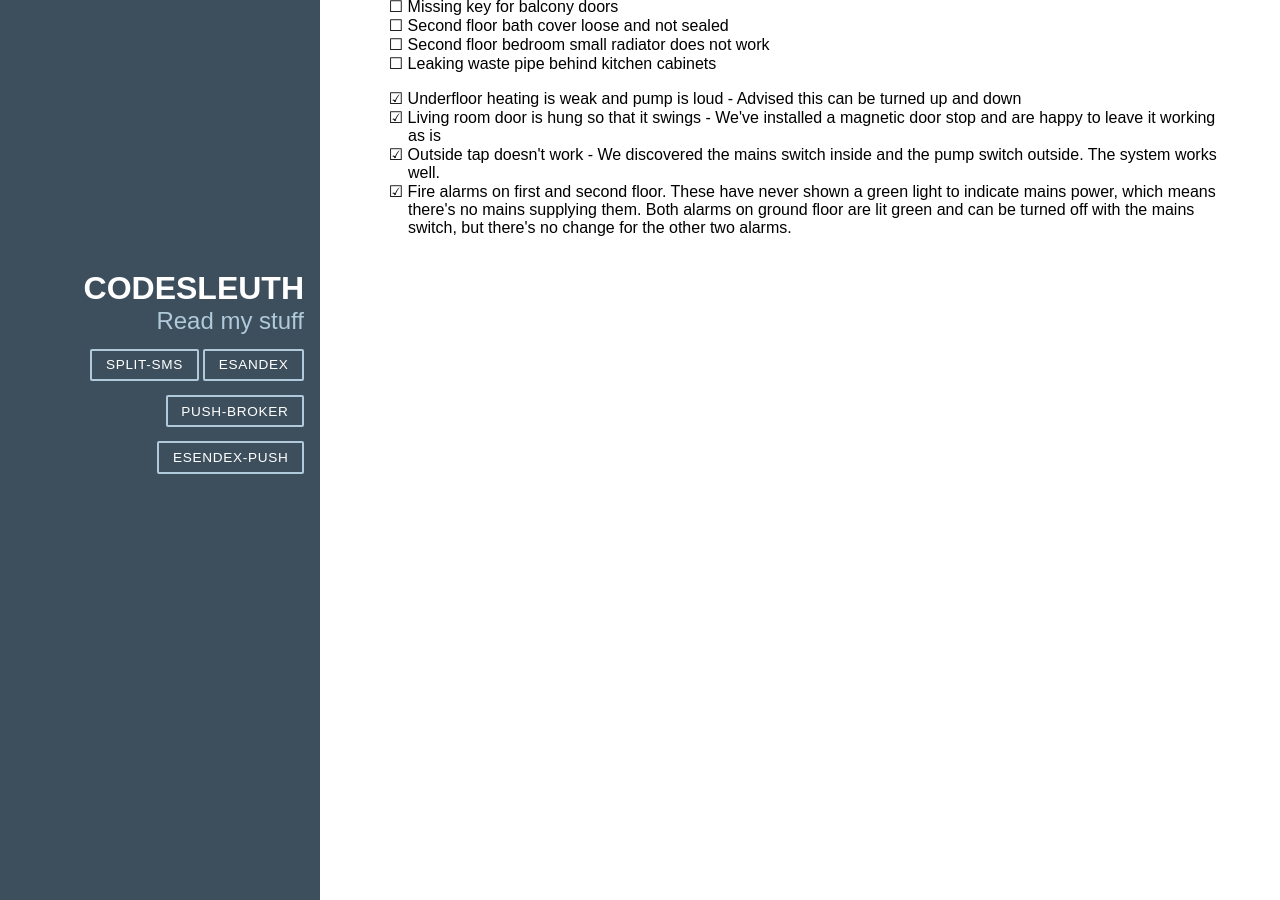
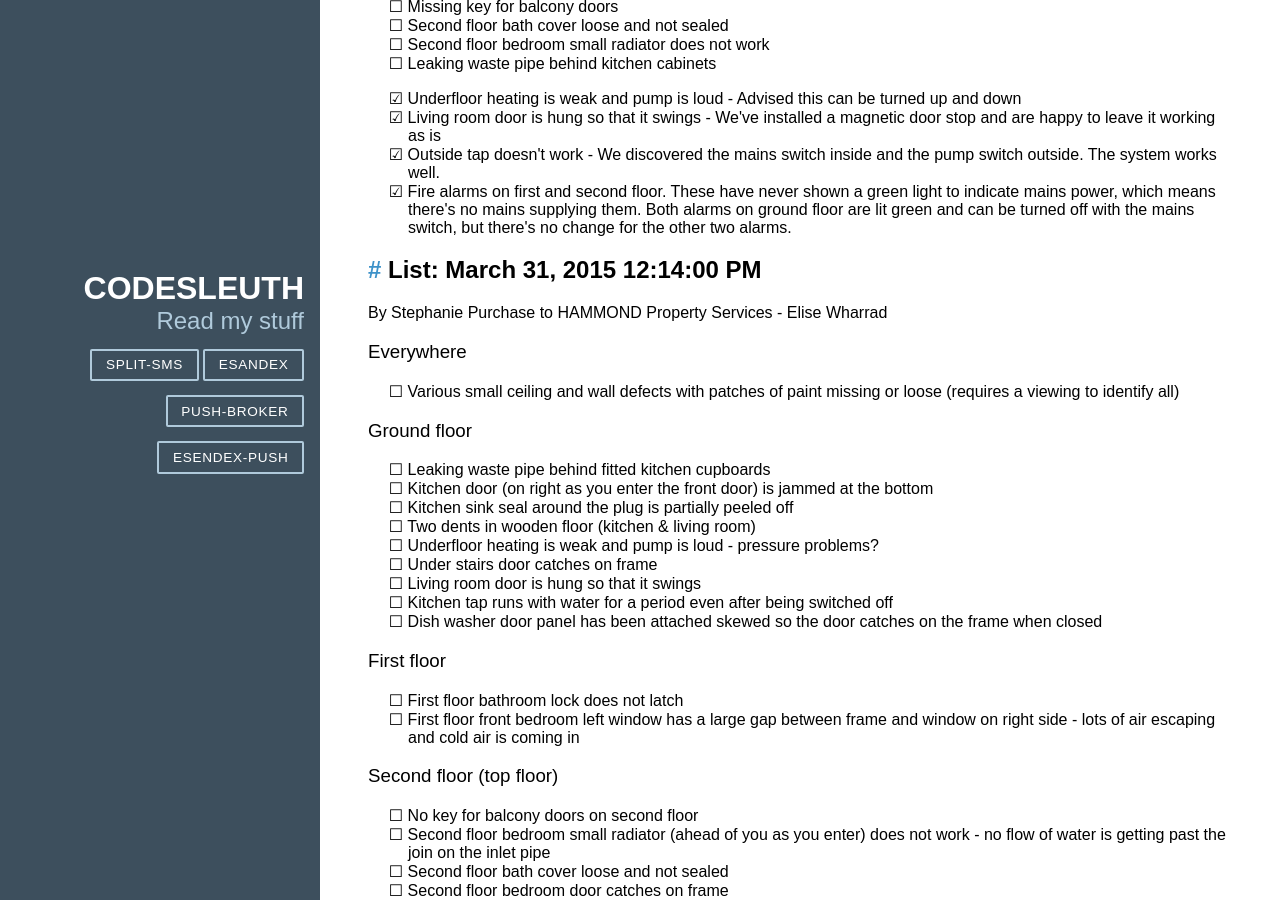
Before and after one commit to Codesleuth/codesleuth.github.io, a Jekyll site: the page built from snags.html, in a window 1280 px wide and 900 px high, scrolled down 5794 px. Built offline with Jekyll 4.4.1, drawn with Linux system fonts in a browser that asks for light colours.

Commit message:
Fix snag list generator missing end section element

```diff
--- a/_layouts/snags.html
+++ b/_layouts/snags.html
@@ -2,10 +2,6 @@
 layout: default
 ---
 
-<div class="notes">
+<h2 class="post-title">{{ page.title }}</h2>
 
-  <h2 class="post-title">{{ page.title }}</h2>
-
-  {{ content }}
-
-</div>
+{{ content }}
--- a/snags.html
+++ b/snags.html
@@ -28,5 +28,5 @@ date: 2015-10-11 17:00
     </ul>
   </div>
 {% endfor %}
-</div>
+</section>
 {% endfor %}
```
